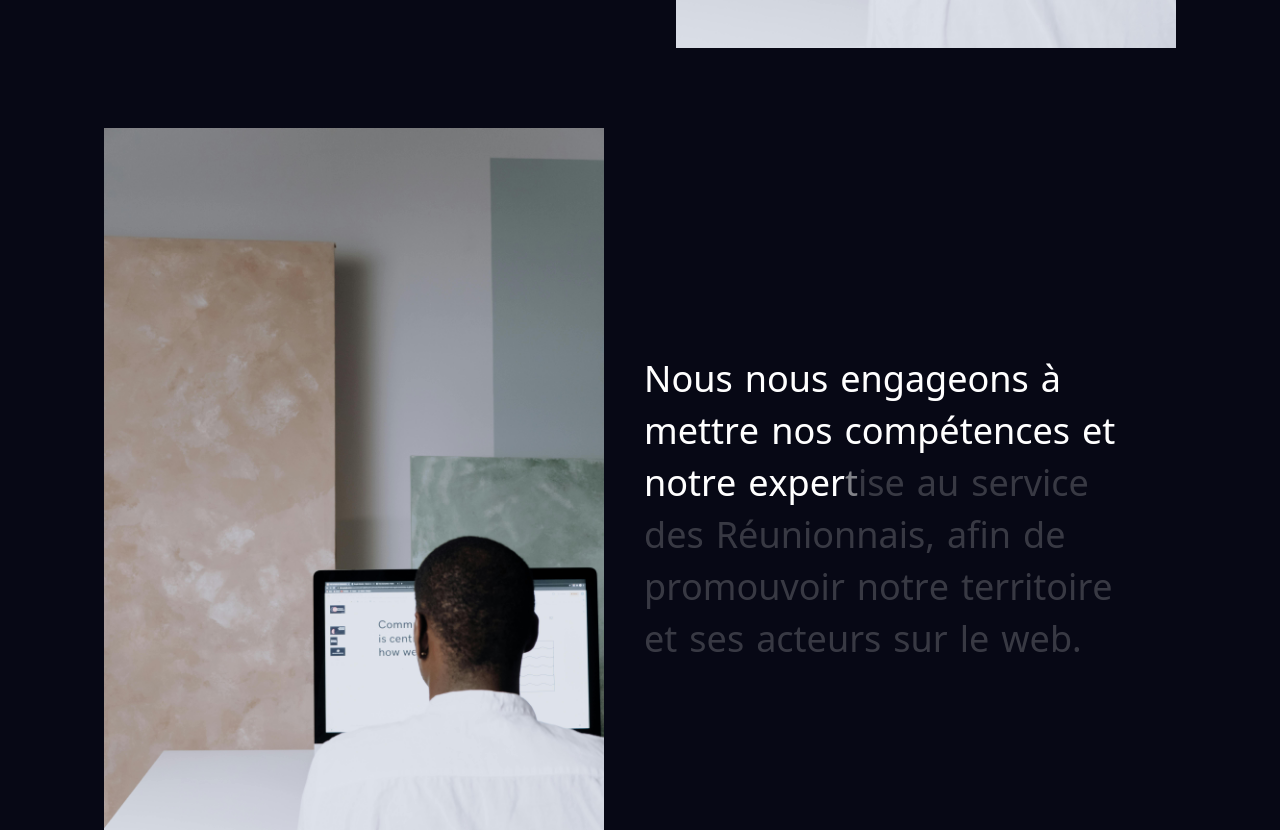
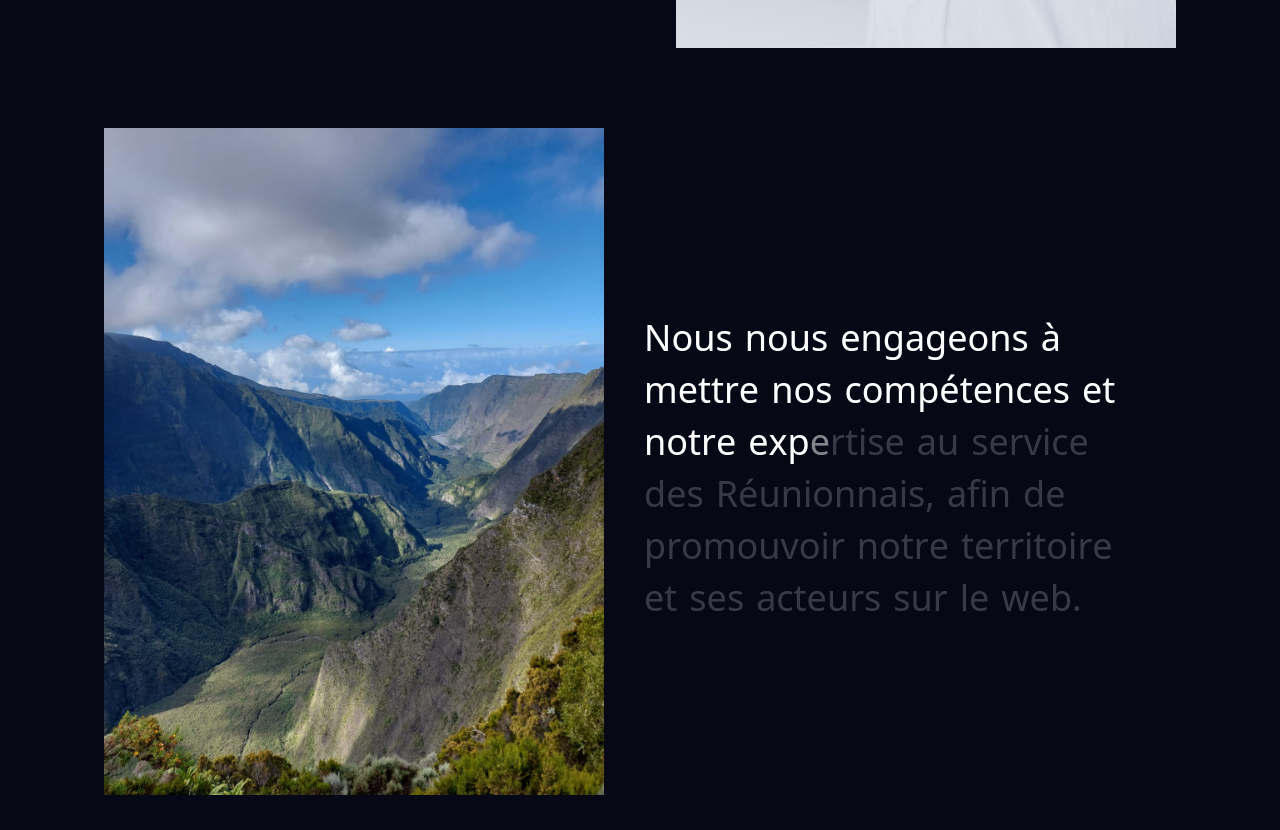
Before and after one commit to GITKLM/siteweb974, a Next.js app: page /apropos in a window 1280 px wide. Shown: the part 1221-2051 px from the top of the page. Built offline with nearby package versions, Linux system fonts and the light colour scheme.

Commit message:
image réunion

```diff
--- a/app/apropos/AnimationApropos.tsx
+++ b/app/apropos/AnimationApropos.tsx
@@ -49,8 +49,8 @@ export default function AnimationApropos() {
 
 <div className='flex flex-col justify-center items-center lg:flex-row p-10'>
         <Image
-        src="/apropos/apropos.jpg"
-        alt='photographie de la Réunion'
+        src="/apropos/reunion.jpg"
+        alt='Photographie de la Réunion'
         width={500}
         height={1000}
         />
```
Also changed, not shown: public/apropos/reunion.jpg (added).
